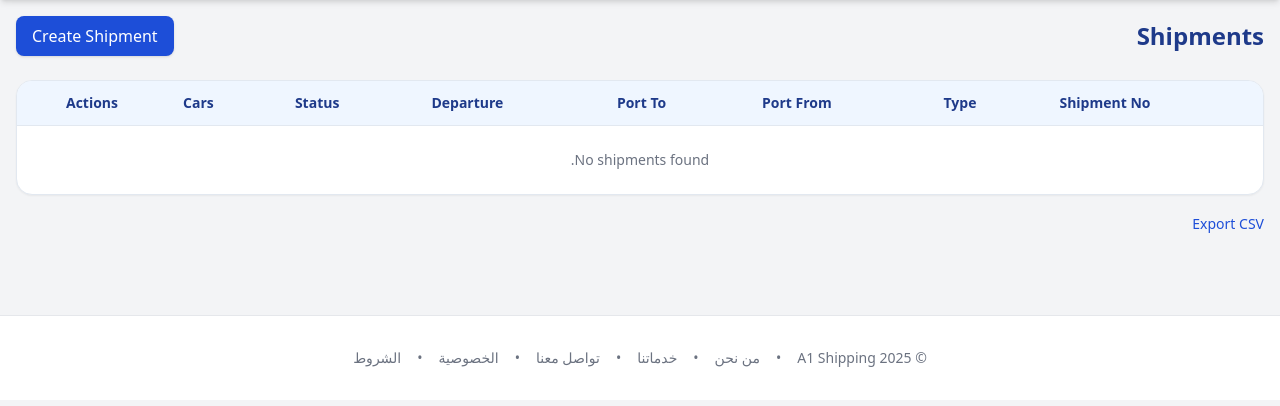
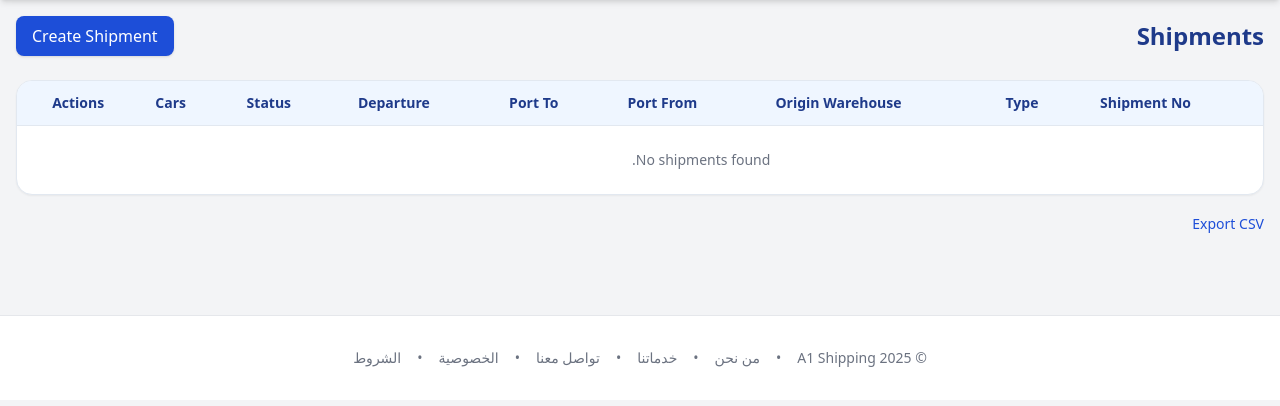
Before and after one commit to a1shippping-debug/2, a Flask app: page /ops/shipments in a window 1280 px wide. Shown: the part 64-470 px from the top of the page. Run offline with Flask 3, Linux system fonts and the light colour scheme; a user stored in the database is signed in; data that the repository does not hold is empty; some libraries are stand-ins or nearby versions.

Commit message:
Add 'Origin Warehouse' column to shipments list

```diff
--- a/app/templates/operations/shipments_list.html
+++ b/app/templates/operations/shipments_list.html
@@ -18,6 +18,7 @@
         <tr>
           <th class="py-3 px-4 text-left font-semibold">{{ _('Shipment No') }}</th>
           <th class="py-3 px-4 text-left font-semibold">{{ _('Type') }}</th>
+          <th class="py-3 px-4 text-left font-semibold">{{ _('Origin Warehouse') }}</th>
           <th class="py-3 px-4 text-left font-semibold">{{ _('Port From') }}</th>
           <th class="py-3 px-4 text-left font-semibold">{{ _('Port To') }}</th>
           <th class="py-3 px-4 text-left font-semibold">{{ _('Departure') }}</th>
@@ -31,6 +32,7 @@
         <tr class="hover:bg-blue-50 transition border-b">
           <td class="py-3 px-4 font-medium text-blue-800">{{ s.shipment_number }}</td>
           <td class="py-3 px-4">{{ s.type }}</td>
+          <td class="py-3 px-4">{{ s.origin_warehouse.name if s.origin_warehouse else '-' }}</td>
           <td class="py-3 px-4">{{ s.origin_port }}</td>
           <td class="py-3 px-4">{{ s.destination_port }}</td>
           <td class="py-3 px-4">{{ s.departure_date.strftime('%Y-%m-%d') if s.departure_date else '-' }}</td>
```
